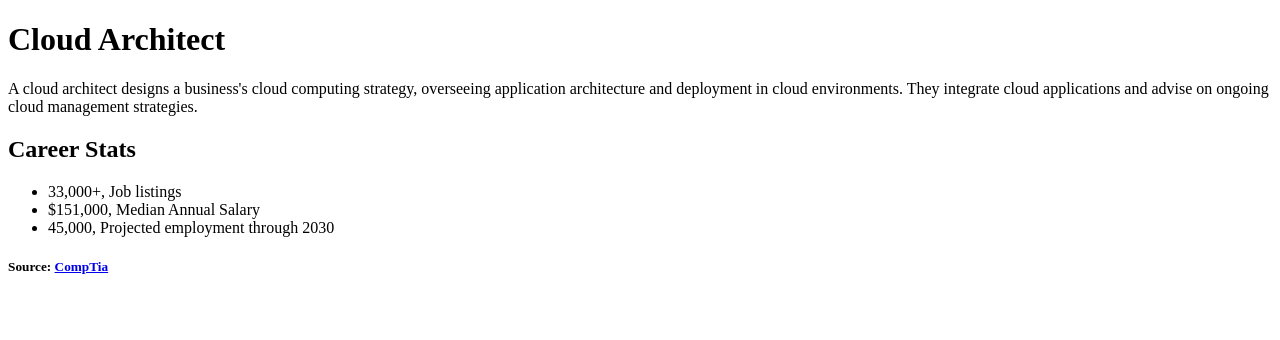
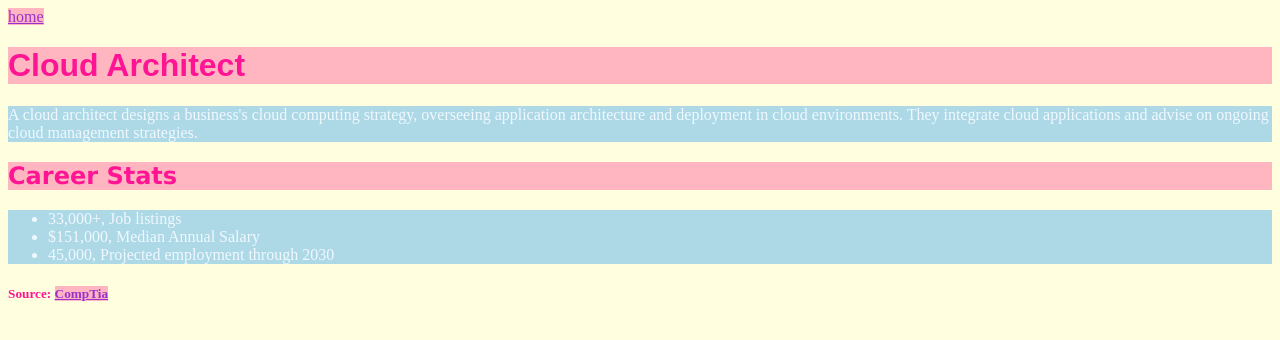
Before and after one commit to kamilahs0308-dotcom/CSS-multi-page, a plain HTML site: page job1info.html in a window 1280 px wide. Drawn offline with Linux system fonts and the light colour scheme.

Commit message:
commit 2

```diff
--- a/job1info.html
+++ b/job1info.html
@@ -4,9 +4,10 @@
     <meta charset="UTF-8">
     <meta name="viewport" content="width=device-width, initial-scale=1.0">
     <title>Cloud Architect</title>
-
+    <link rel="stylesheet" href="style.css">
 </head>
 <body>
+    <a href="index.html">home</a>
     <h1>Cloud Architect</h1>
     <p>
         A cloud architect designs a business's cloud computing strategy, overseeing application architecture and deployment in cloud environments. They integrate cloud applications and advise on ongoing cloud management strategies.
--- /dev/null
+++ b/style.css
@@ -0,0 +1,29 @@
+body {
+    background-color: lightyellow;
+    color: deeppink;
+
+}
+
+h1 {
+    font-family: Arial, Helvetica, sans-serif;
+    background-color: lightpink;
+}
+
+h2 {
+    font-family: 'Lucida Sans', 'Lucida Sans Regular', 'Lucida Grande', 'Lucida Sans Unicode', Geneva, Verdana, sans-serif;
+    background-color: lightpink;
+}
+
+a {
+    color: darkorchid;
+    background-color: lightpink;
+}
+
+p {
+    background-color: lightblue;
+    color: aliceblue;
+}
+ul {
+    background-color: lightblue;
+    color: aliceblue;
+}
```
Also changed, not shown: index.html (+2 -1 lines), job2info.html (added, +22 -0 lines).
